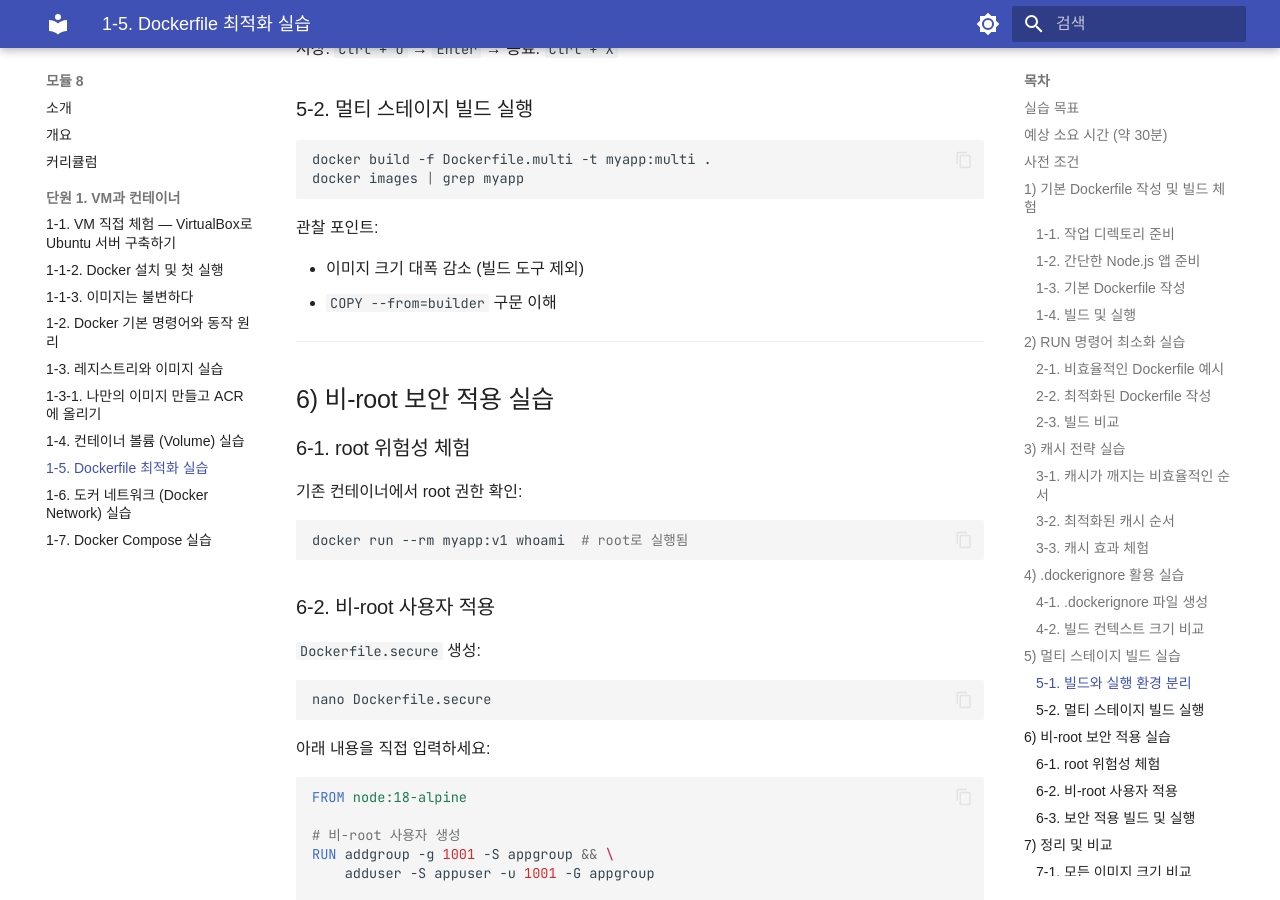
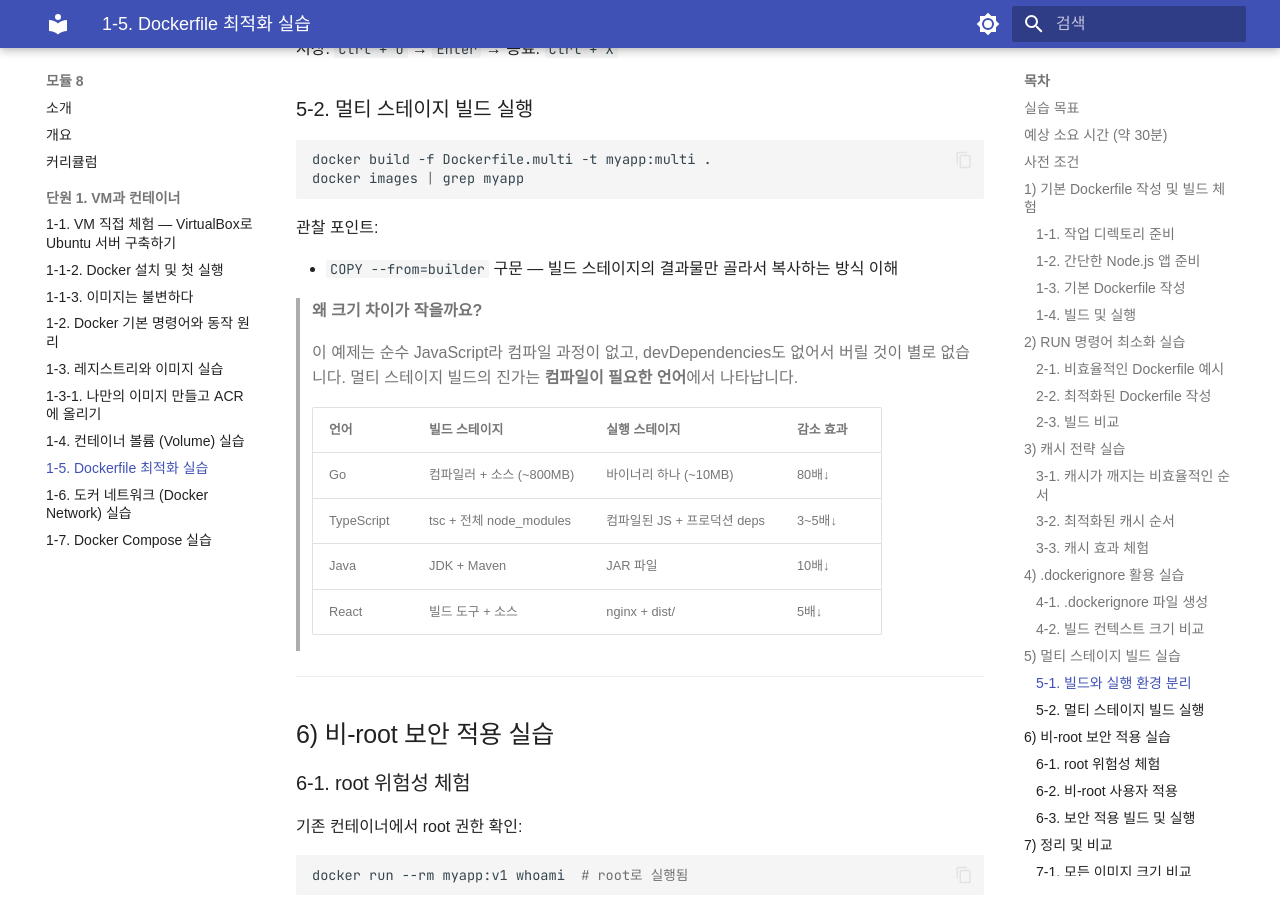
Before and after one commit to skilleat-labs/docker-k8s-labs, an MkDocs documentation site: the page built from docs/modules/module8/1-5.md, in a window 1280 px wide and 900 px high, scrolled down 9419 px. Built offline with MkDocs 1.6.1 and Material for MkDocs 9.7.7, drawn with Linux system fonts in a browser that asks for light colours; some web fonts are replaced.

Commit message:
1-5: 멀티 스테이지 관찰 포인트 현실화 — JS 예제 한계 설명 + 언어별 효과 표 추가
Co-Authored-By: Claude Sonnet 4.6 <noreply@anthropic.com>

```diff
--- a/docs/modules/module8/1-5.md
+++ b/docs/modules/module8/1-5.md
@@ -474,8 +474,19 @@ docker images | grep myapp
 
 관찰 포인트:
 
-- 이미지 크기 대폭 감소 (빌드 도구 제외)
-- `COPY --from=builder` 구문 이해
+- `COPY --from=builder` 구문 — 빌드 스테이지의 결과물만 골라서 복사하는 방식 이해
+
+> **왜 크기 차이가 작을까요?**
+>
+> 이 예제는 순수 JavaScript라 컴파일 과정이 없고, devDependencies도 없어서 버릴 것이 별로 없습니다.
+> 멀티 스테이지 빌드의 진가는 **컴파일이 필요한 언어**에서 나타납니다.
+>
+> | 언어 | 빌드 스테이지 | 실행 스테이지 | 감소 효과 |
+> |---|---|---|---|
+> | Go | 컴파일러 + 소스 (~800MB) | 바이너리 하나 (~10MB) | 80배↓ |
+> | TypeScript | tsc + 전체 node_modules | 컴파일된 JS + 프로덕션 deps | 3~5배↓ |
+> | Java | JDK + Maven | JAR 파일 | 10배↓ |
+> | React | 빌드 도구 + 소스 | nginx + dist/ | 5배↓ |
 
 ---
 
```
